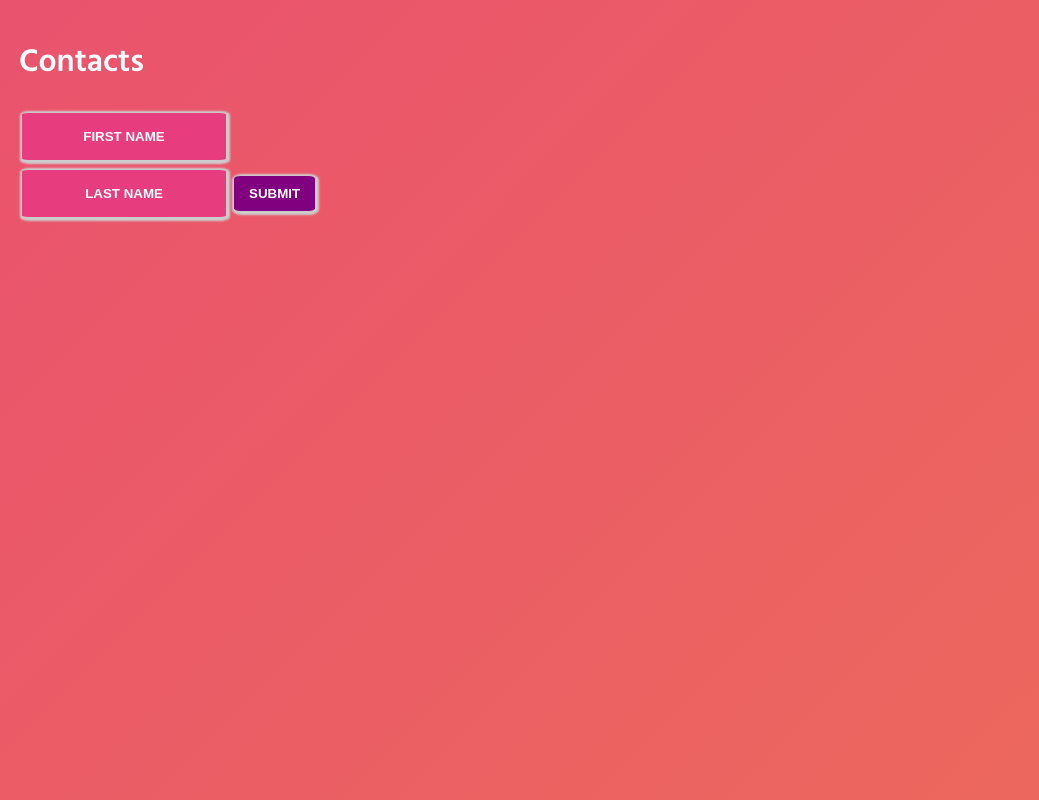
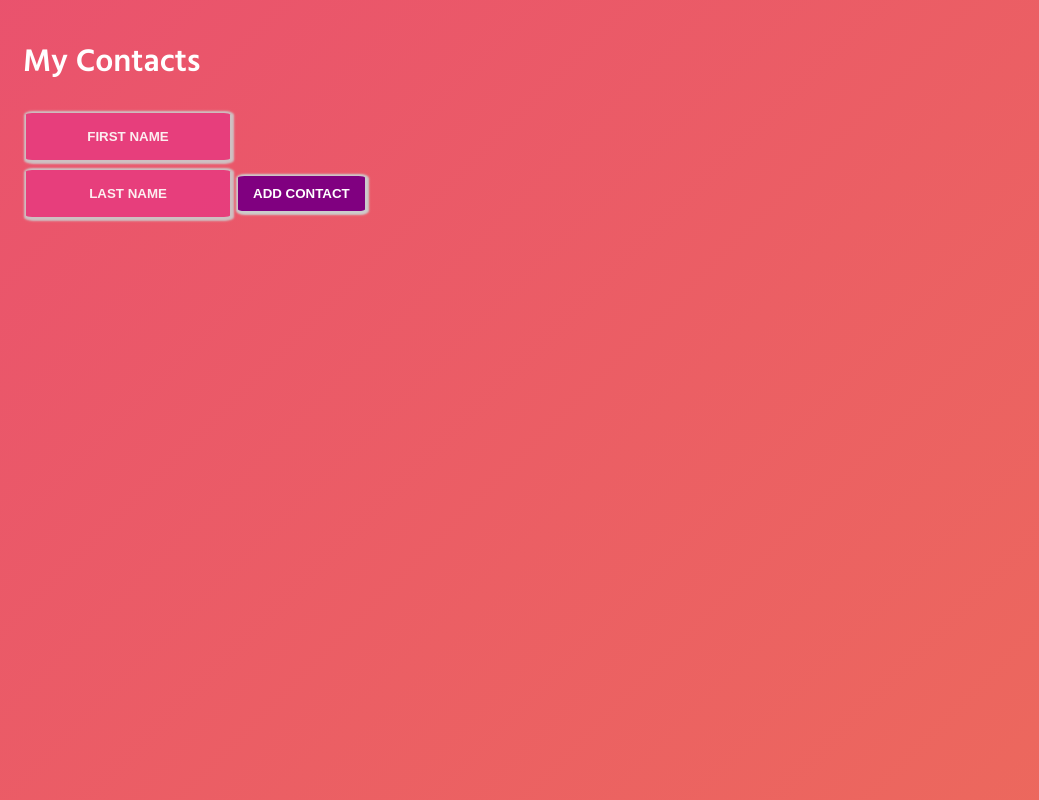
Before and after one commit to jonfreihofer/contacts-app, a React (Create React App) app: page / in a window 1280 px wide. Shown: the whole page, without its empty margins (0-1039 px from the left). Built offline with nearby package versions, Linux system fonts and the light colour scheme.

Commit message:
alphabetical sorting implemented

```diff
--- a/src/App.js
+++ b/src/App.js
@@ -1,16 +1,15 @@
-import './App.css';
+import "./App.css";
 import React from "react";
-import SubmitForm from "./Components/SubmitForm/index"
+import SubmitForm from "./Components/SubmitForm/index";
 import TitleContainer from "./Containers/TitleSection";
 
 function App() {
   return (
     <>
       <TitleContainer>
-        <h1>Contacts</h1>
+        <h1>My Contacts</h1>
         <SubmitForm />
       </TitleContainer>
-
     </>
   );
 }
--- a/src/Components/Button/styles.js
+++ b/src/Components/Button/styles.js
@@ -3,7 +3,8 @@ import styled from 'styled-components'
 const StyledButton = styled.button`
     border: unset;
     padding: 10px 15px;
-    border-radius: 8%;
+    border: unset;
+    border-radius: 5%;
     font-weight: bolder;
     max-width: auto;
     background-color: purple;
--- a/src/Components/Contact/index.js
+++ b/src/Components/Contact/index.js
@@ -3,6 +3,7 @@ import StyledContact from "./styles.js";
 import StyledButton from "../Button/styles.js"
 
 function Contact({ children, firstName, lastName,  removeContact, id }) {
+    console.log(id);
     return (
         <StyledContact>
             <h3>First Name: {firstName} </h3>
--- a/src/Components/Contact/styles.js
+++ b/src/Components/Contact/styles.js
@@ -8,9 +8,9 @@ const StyledContact = styled.div`
     padding: .75rem;
     border-radius: 3%;
     opacity: .8;
--webkit-box-shadow: 3px 3px 5px 6px #ccc;  /* Safari 3-4, iOS 4.0.2 - 4.2, Android 2.3+ */
-  -moz-box-shadow:    3px 3px 5px 6px #ccc;  /* Firefox 3.5 - 3.6 */
-  box-shadow:         3px 3px 5px 6px #ccc;
+    -webkit-box-shadow: 3px 3px 5px 6px #ccc;  /* Safari 3-4, iOS 4.0.2 - 4.2, Android 2.3+ */
+    -moz-box-shadow:    3px 3px 5px 6px #ccc;  /* Firefox 3.5 - 3.6 */
+    box-shadow:         3px 3px 5px 6px #ccc;
 
 `
 
--- a/src/Components/SubmitForm/index.js
+++ b/src/Components/SubmitForm/index.js
@@ -1,34 +1,55 @@
 import React, { useState } from "react";
 import Contact from "../Contact";
-import Button from "../Button"
-import {StyledForm, StyledInput} from "./styles"
+import Button from "../Button";
+import { StyledForm, StyledInput } from "./styles";
 
 function SubmitForm({ children }) {
-    const [inputData, setInputData] = useState({  firstName: "", lastName: "" });
-    const [contactsData, setContactsData] = useState([])
-    const [contactId, setContactId] = useState(0);
+  const [inputData, setInputData] = useState({
+    id: 0,
+    firstName: "",
+    lastName: "",
+  });
+  const [contactsData, setContactsData] = useState([]);
 
   function handleChange(e) {
     const { name, value } = e.target;
-        setInputData(prevInputData => ({ ...prevInputData, [name]: value}))
+    setInputData((prevInputData) => ({ ...prevInputData, [name]: value }));
   }
 
   function handleSubmit(e) {
     e.preventDefault();
-        setContactsData(prevContacts => [...prevContacts, inputData])
-        setContactId(contactId +1);
-        setInputData({  firstName: "", lastName: "" });
+    //pushes contact data into contacts array
+    setContactsData((prevContacts) => [...prevContacts, inputData]);
+    //automatically sorts last name by alphabetical order
+    setContactsData((prevContacts) =>
+      prevContacts.sort((a, b) => a.lastName.localeCompare(b.lastName))
+    );
+    setInputData((prevInputData) => ({
+      id: prevInputData.id + 1,
+      firstName: "",
+      lastName: "",
+    }));
   }
 
   function removeContact(id) {
-        setContactsData(prevContact => prevContact.filter(contact => contactId !== id))
-
+    setContactsData((prevContact) =>
+      prevContact.filter((contact) => {
+        return contact.id !== id;
+      })
+    );
   }
 
-    const contacts = contactsData.map(contact => <Contact key={contact.firstName + contact.lastName}
-        firstName={contact.firstName} lastName={contact.lastName} id={contactId}removeContact={removeContact} >
+  const contacts = contactsData.map((contact) => (
+    <Contact
+      key={contact.firstName + contact.lastName}
+      firstName={contact.firstName}
+      lastName={contact.lastName}
+      id={contact.id}
+      removeContact={removeContact}
+    >
       {children}
-    </Contact>)
+    </Contact>
+  ));
 
   return (
     <StyledForm>
@@ -39,9 +60,8 @@ function SubmitForm({ children }) {
           type="text"
           value={inputData.firstName}
           onChange={handleChange}
-
         />
-                <br/>
+        <br />
         <StyledInput
           placeholder="LAST NAME"
           name="lastName"
@@ -49,11 +69,11 @@ function SubmitForm({ children }) {
           value={inputData.lastName}
           onChange={handleChange}
         />
-            <Button>Submit</Button>
+        <Button>Add Contact</Button>
       </form>
       {contacts}
     </StyledForm>
-    )
+  );
 }
 
 export default SubmitForm;
--- a/src/Components/SubmitForm/styles.js
+++ b/src/Components/SubmitForm/styles.js
@@ -18,6 +18,7 @@ export const StyledInput = styled.input`
     font-weight: bolder;
     margin-bottom: 7px;
     margin-right: 8px;
+    opacity: .9;
     -webkit-box-shadow: 1px 1px 2px 3px #ccc;
     ::placeholder{
         text-align: center;
--- a/src/Containers/TitleSection/styles.js
+++ b/src/Containers/TitleSection/styles.js
@@ -1,8 +1,8 @@
-import styled from 'styled-components';
+import styled from "styled-components";
 
 const StyledTitleContainer = styled.div`
-    margin: 0 3px;
-    color: white;
-`
+  margin: 0 7px;
+  color: white;
+`;
 
 export default StyledTitleContainer;
```
Lines whose indentation alone changed are shown as unchanged.
